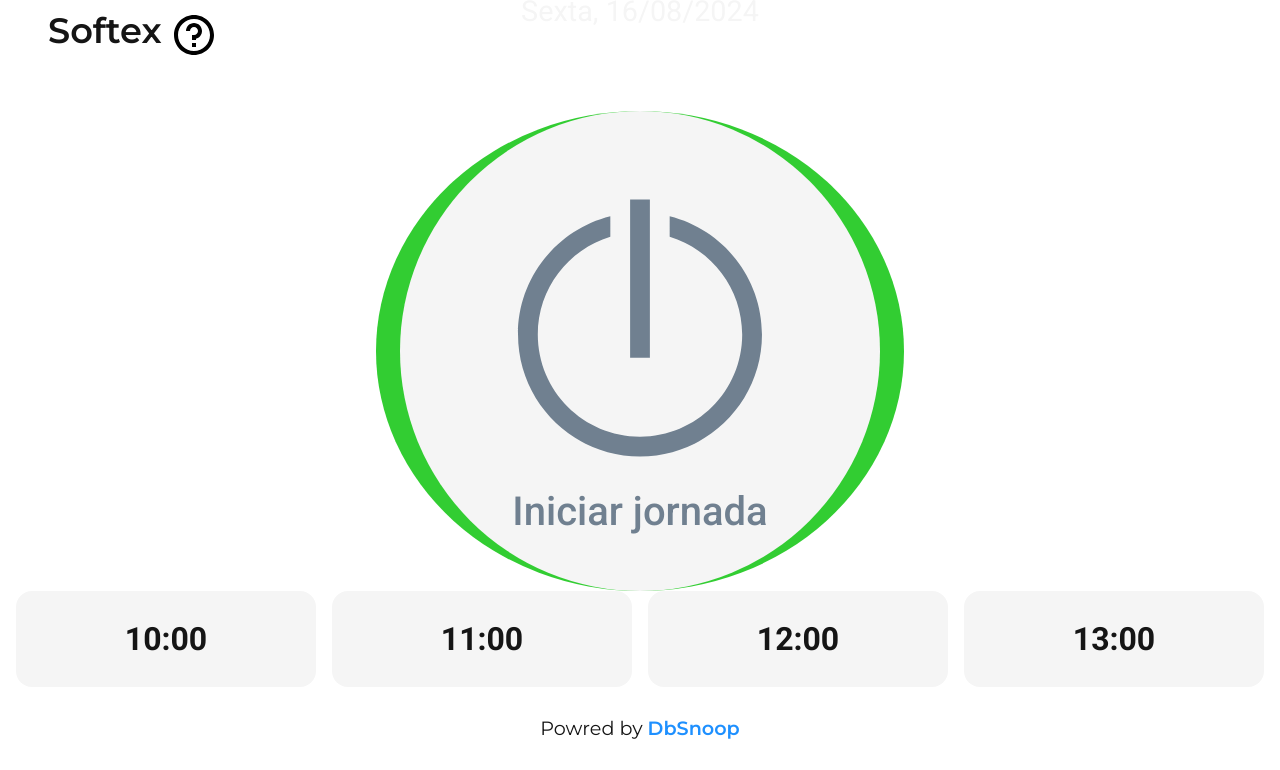
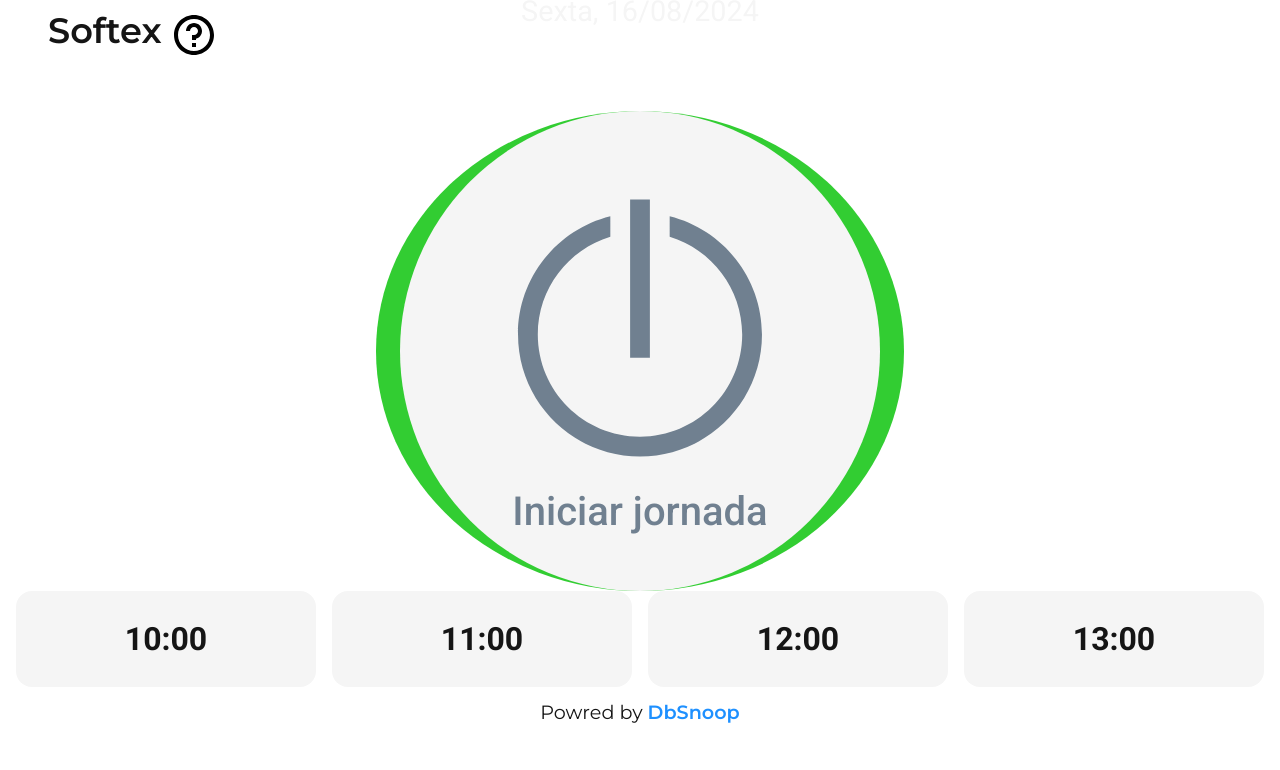
Before and after one commit to Rafalesson/cronoPoint, a React (Vite) app: page / in a window 1280 px wide. Shown: the part 322-1092 px from the top of the page. After the commit the page ends 1046 px from the top, so only its background shows below. Built offline with nearby package versions, Linux system fonts and the light colour scheme.

Commit message:
Ajuste no padding do footer

```diff
--- a/src/Componentes/Footer/footer.css
+++ b/src/Componentes/Footer/footer.css
@@ -3,7 +3,7 @@
   font-family: "Montserrat", sans-serif;
   font-size: 1.2rem;
   text-align: center;
-  padding: 2rem  0;
+  padding-top: 1rem;
 }
 
 #dbsnoop{
```
